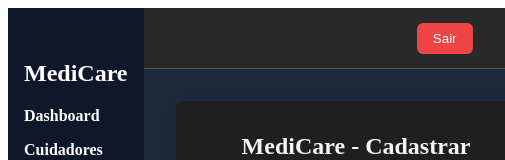
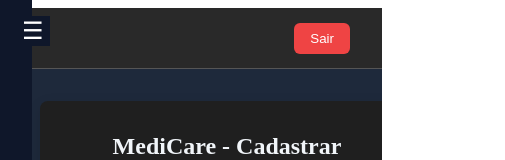
Before and after one commit to ronaldoottoni/medicareFree, a Next.js app in the folder medicare-frontend/: page /residentes in a window 390 px wide. Shown: the top 160 px of the page, 505 px wide, since content can reach past the window. Built offline with nearby package versions, Linux system fonts and the light colour scheme; no server answers; sample sign-in values are in the browser's storage.

Commit message:
Menu Sidebar, ajustes para mobile

```diff
--- a/medicare-frontend/app/agendamentos/page.tsx
+++ b/medicare-frontend/app/agendamentos/page.tsx
@@ -113,7 +113,6 @@ export default function CadastrarAgendamentoPage() {
             toast.warn("Informe a quantidade de dias em número maior que zero")
             return
         }
-
 
         const hoje = new Date()
         hoje.setHours(0, 0, 0, 0)
--- a/medicare-frontend/app/dashboard/page.tsx
+++ b/medicare-frontend/app/dashboard/page.tsx
@@ -111,13 +111,14 @@ export default function AgendamentosDashboard() {
                 <td>{a.dose}</td>
                 <td>{new Date(a.horario).toLocaleString("pt-BR")}</td>
                 <td>{a.status}</td>
-                  <td>
+                <td><center>
                   <Button
                     onClick={() => atualizarStatus(a.id)}
                     disabled={a.status === 'realizado'}
                   >
                     {a.status === 'realizado' ? '✔️ Realizado' : 'Marcar como Realizado'}
                   </Button>
+                </center>
                 </td>
               </tr>
             ))}
--- a/medicare-frontend/components/layout/Layout.tsx
+++ b/medicare-frontend/components/layout/Layout.tsx
@@ -8,7 +8,7 @@ import { Toaster } from "sonner"
 
 const LayoutWrapper = styled.div`
   display: flex;
-  height: 100vh;
+  min-height: 100hv;
 `
 
 const Main = styled.main`
--- a/medicare-frontend/components/layout/Sidebar.tsx
+++ b/medicare-frontend/components/layout/Sidebar.tsx
@@ -2,13 +2,25 @@
 
 import styled from 'styled-components'
 import Link from 'next/link'
+import { useState } from 'react'
 
-const SidebarWrapper = styled.aside`
+const SidebarWrapper = styled.aside<{ open: boolean }>`
   width: 220px;
   background: #0f172a;
   color: white;
   height: 100vh;
   padding: 2rem 1rem;
+  position: fixed;
+  top: 0;
+  left: ${({ open }) => (open ? '0' : '-220px')};
+  transition: left 0.3s ease;
+  z-index: 1000;
+
+  @media (min-width: 768px) {
+    left: 0;
+    position: static;
+    height: 100%;
+  }
 `
 
 const NavItem = styled(Link)`
@@ -23,16 +35,39 @@ const NavItem = styled(Link)`
   }
 `
 
+const ToggleButton = styled.button`
+  position: fixed;
+  top: 1rem;
+  left: 1rem;
+  background: #0f172a;
+  color: white;
+  border: none;
+  font-size: 1.5rem;
+  z-index: 1100;
+
+  @media (min-width: 768px) {
+    display: none;
+  }
+`
+
 export default function Sidebar() {
+  const [open, setOpen] = useState(false)
+
   return (
-    <SidebarWrapper>
-      <h2 className="text-xl font-bold mb-6">MediCare</h2>
+    <>
+      <ToggleButton onClick={() => setOpen(!open)}>
+        ☰
+      </ToggleButton>
 
-      <NavItem href="/dashboard">Dashboard</NavItem>
-      <NavItem href="/cuidadores">Cuidadores</NavItem>
-      <NavItem href="/residentes">Residentes</NavItem>
-      <NavItem href="/medicamentos">Medicamentos</NavItem>
-      <NavItem href="/agendamentos">Agendamentos</NavItem>
-    </SidebarWrapper>
+      <SidebarWrapper open={open}>
+        <h2 className="text-xl font-bold mb-6">MediCare</h2>
+
+        <NavItem href="/dashboard" onClick={() => setOpen(false)}>Dashboard</NavItem>
+        <NavItem href="/cuidadores" onClick={() => setOpen(false)}>Cuidadores</NavItem>
+        <NavItem href="/residentes" onClick={() => setOpen(false)}>Residentes</NavItem>
+        <NavItem href="/medicamentos" onClick={() => setOpen(false)}>Medicamentos</NavItem>
+        <NavItem href="/agendamentos" onClick={() => setOpen(false)}>Agendamentos</NavItem>
+      </SidebarWrapper>
+    </>
   )
 }
```
Also changed, not shown: 2 other files (tests, documents, lock files or other folders). Lines whose indentation alone changed are shown as unchanged.
